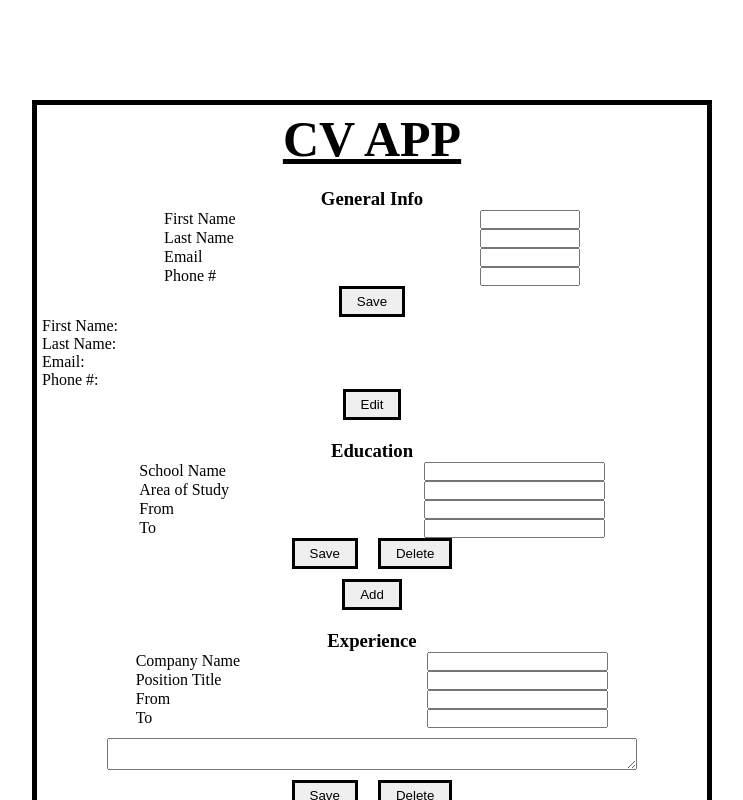
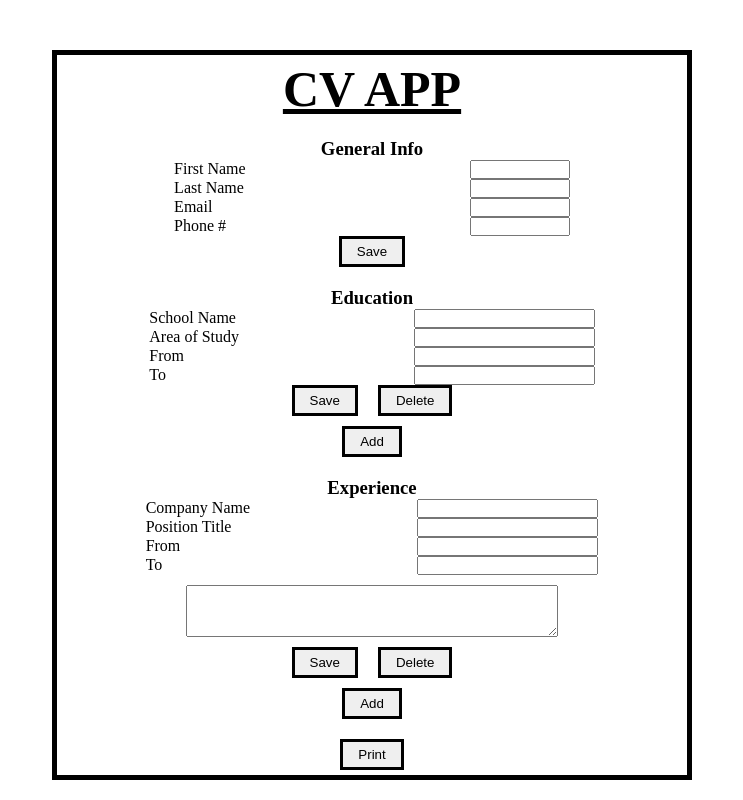
Before and after one commit to luqmanhassan/CV-App, a React (Create React App) app: page / in a window 1280 px wide. Shown: the top 800 px of the page, without its empty margins (268-1011 px from the left). Built offline with nearby package versions, Linux system fonts and the light colour scheme.

Commit message:
Adjusted styles for general component

```diff
--- a/src/styles/styles.css
+++ b/src/styles/styles.css
@@ -9,7 +9,8 @@ html,
 
 .main {
   border: 5px solid black;
-  margin: 100px 300px;
+  margin: 50px auto;
+  max-width: 50%;
   padding: 5px;
   overflow: hidden;
 }
@@ -65,6 +66,12 @@ h3 {
   background-color: black;
   color: white;
   cursor: pointer;
+}
+
+#infoDiv {
+  margin: auto;
+  width: 400px;
+  display: none;
 }
 
 .educationComponent {
@@ -162,8 +169,11 @@ h3 {
 }
 
 .experienceComponent #textarea {
-  width: 530px;
+  resize: vertical;
+  width: 60%;
   margin: 10px auto;
   display: block;
+  min-height: 50px;
+  padding: 10px 20px;
 }
 /*# sourceMappingURL=styles.css.map */
--- a/src/styles/styles.scss
+++ b/src/styles/styles.scss
@@ -20,7 +20,8 @@ html,
 // Style App Here
 .main {
   border: 5px solid black;
-  margin: 100px 300px;
+  margin: 50px auto;
+  max-width: 50%;
   padding: 5px;
   overflow: hidden;
   h1 {
@@ -61,6 +62,12 @@ h3 {
       @include btnHover;
     }
   }
+}
+
+#infoDiv {
+  margin: auto;
+  width: 400px;
+  display: none;
 }
 
 // Style Education Component Here
@@ -121,8 +128,11 @@ h3 {
   }
 
   #textarea {
-    width: 530px;
+    resize: vertical;
+    width: 60%;
     margin: 10px auto;
     display: block;
+    min-height: 50px;
+    padding: 10px 20px;
   }
 }
```
Also changed, not shown: 1 other file (tests, documents, lock files or other folders).
